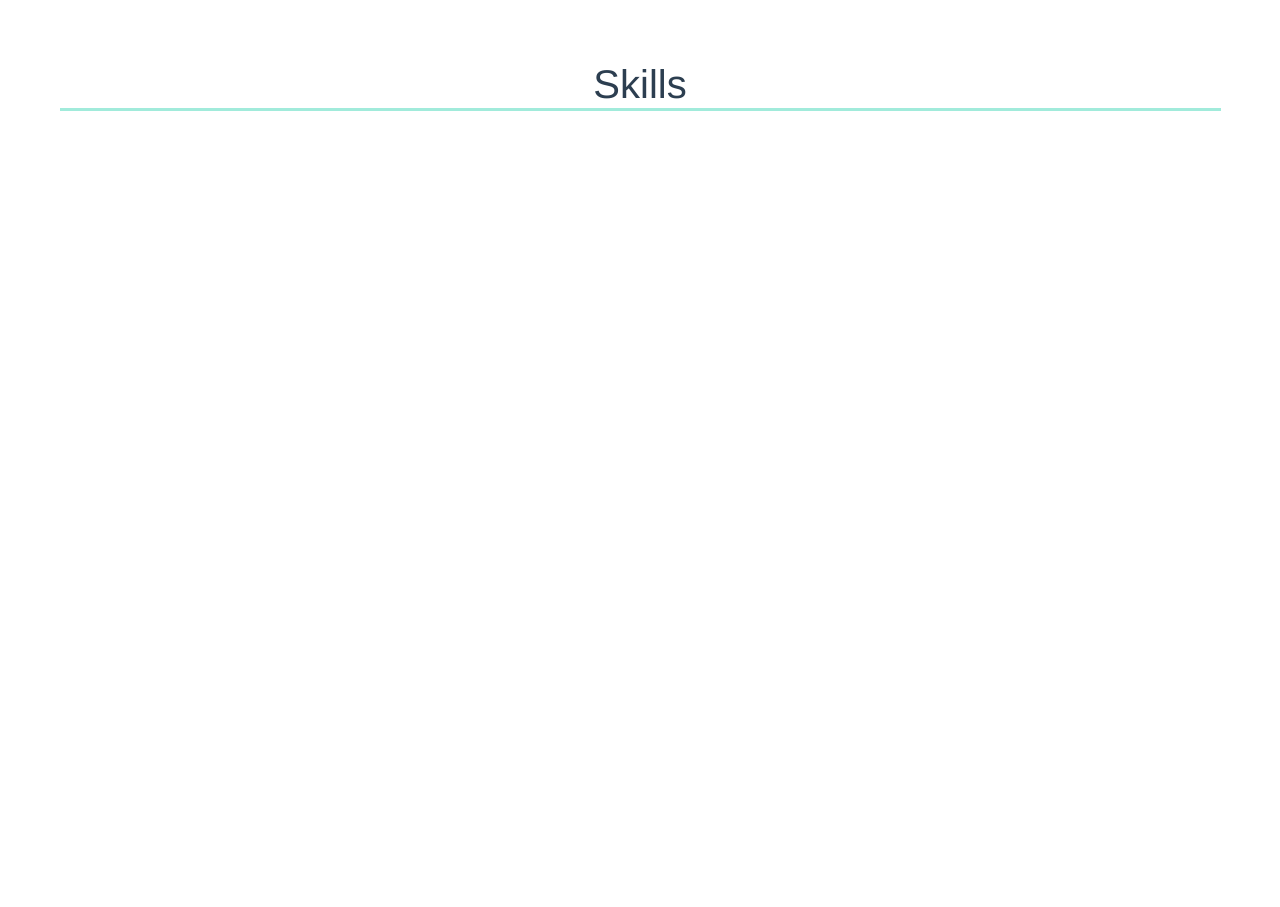
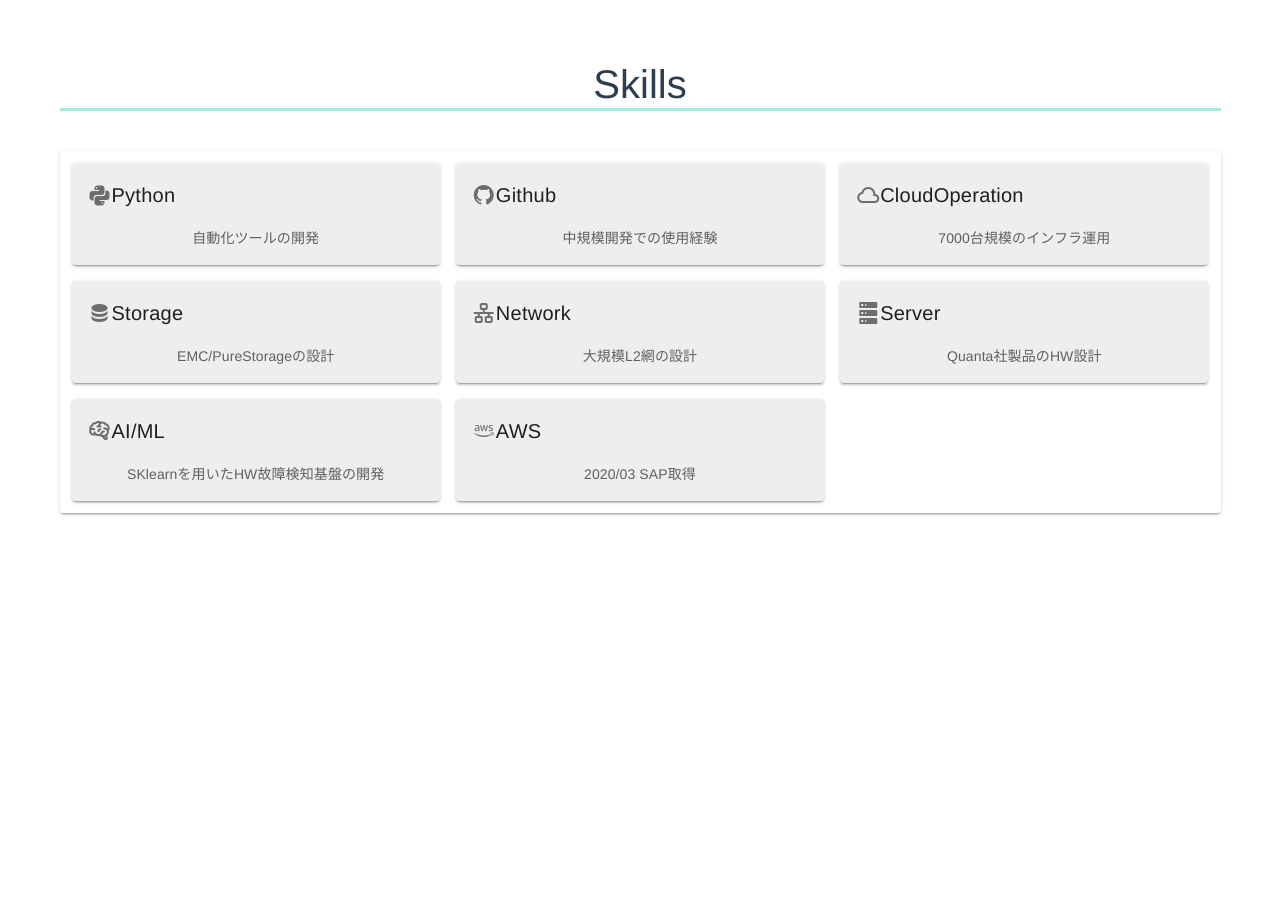
Before and after one commit to takahiro-impara/portfolio, a Vue app: page / in a window 1280 px wide. Shown: the part 860-1767 px from the top of the page. Built offline with nearby package versions, Linux system fonts and the light colour scheme.

Commit message:
add: skillページ作成

```diff
--- a/package.json
+++ b/package.json
@@ -22,6 +22,7 @@
     "babel-eslint": "^10.1.0",
     "eslint": "^6.7.2",
     "eslint-plugin-vue": "^6.2.2",
+    "material-design-icons-iconfont": "^5.0.1",
     "sass": "^1.19.0",
     "sass-loader": "^8.0.0",
     "vue-cli-plugin-vuetify": "~2.0.5",
--- a/public/index.html
+++ b/public/index.html
@@ -8,6 +8,7 @@
     <title><%= htmlWebpackPlugin.options.title %></title>
     <link rel="stylesheet" href="https://fonts.googleapis.com/css?family=Roboto:100,300,400,500,700,900">
     <link rel="stylesheet" href="https://cdn.jsdelivr.net/npm/@mdi/font@latest/css/materialdesignicons.min.css">
+    <link rel="stylesheet" href="https://fonts.googleapis.com/css?family=Material+Icons">
   </head>
   <body>
     <noscript>
--- a/src/plugins/vuetify.js
+++ b/src/plugins/vuetify.js
@@ -1,7 +1,10 @@
 import Vue from 'vue';
 import Vuetify from 'vuetify/lib';
-
+import 'material-design-icons-iconfont/dist/material-design-icons.css'
 Vue.use(Vuetify);
 
 export default new Vuetify({
+    icons: {
+        iconfont: 'md'
+    }
 });
--- a/src/views/page2.vue
+++ b/src/views/page2.vue
@@ -3,8 +3,38 @@
         <v-container id="page2">
             <h1 class="under">Skills</h1>
         </v-container>
+        <v-container>
+            <v-card class="mt-2 mb-2 pa-4">
+                <v-layout row wrap>
+                    <v-flex xs4 v-for="(skill, index) in skills" :key="index">
+                        <v-card class="grey lighten-3 ma-2">
+                            <v-card-title><v-icon>{{ skill.icon }}</v-icon>{{ skill.title }}</v-card-title>
+                            <v-card-text>{{ skill.desc }}</v-card-text>
+                        </v-card>
+                    </v-flex>
+                </v-layout>
+            </v-card>
+        </v-container>
     </v-app>
 </template>
+<script>
+export default {
+    data: function() {
+        return {
+            skills: [
+                { title: 'Python', icon: 'mdi-language-python', 'desc': '自動化ツールの開発'},
+                { title: 'Github', icon: 'mdi-github', 'desc': '中規模開発での使用経験'},
+                { title: 'CloudOperation', icon: 'mdi-cloud-outline', 'desc': '7000台規模のインフラ運用'},
+                { title: 'Storage', icon: 'mdi-database', 'desc': 'EMC/PureStorageの設計'},
+                { title: 'Network', icon: 'mdi-lan', 'desc': '大規模L2網の設計'},
+                { title: 'Server', icon: 'mdi-server', 'desc': 'Quanta社製品のHW設計'},
+                { title: 'AI/ML', icon: 'mdi-brain', 'desc': 'SKlearnを用いたHW故障検知基盤の開発'},
+                { title: 'AWS', icon: 'mdi-aws', 'desc': '2020/03 SAP取得'},
+            ]
+        }
+    }
+}
+</script>
 <style scoped>
     .under {
         border-bottom: solid 3px rgb(161, 235, 219);;
```
Also changed, not shown: src/components/SkilsCard.vue (added, +15 -0 lines), 1 other file (tests, documents, lock files or other folders).
